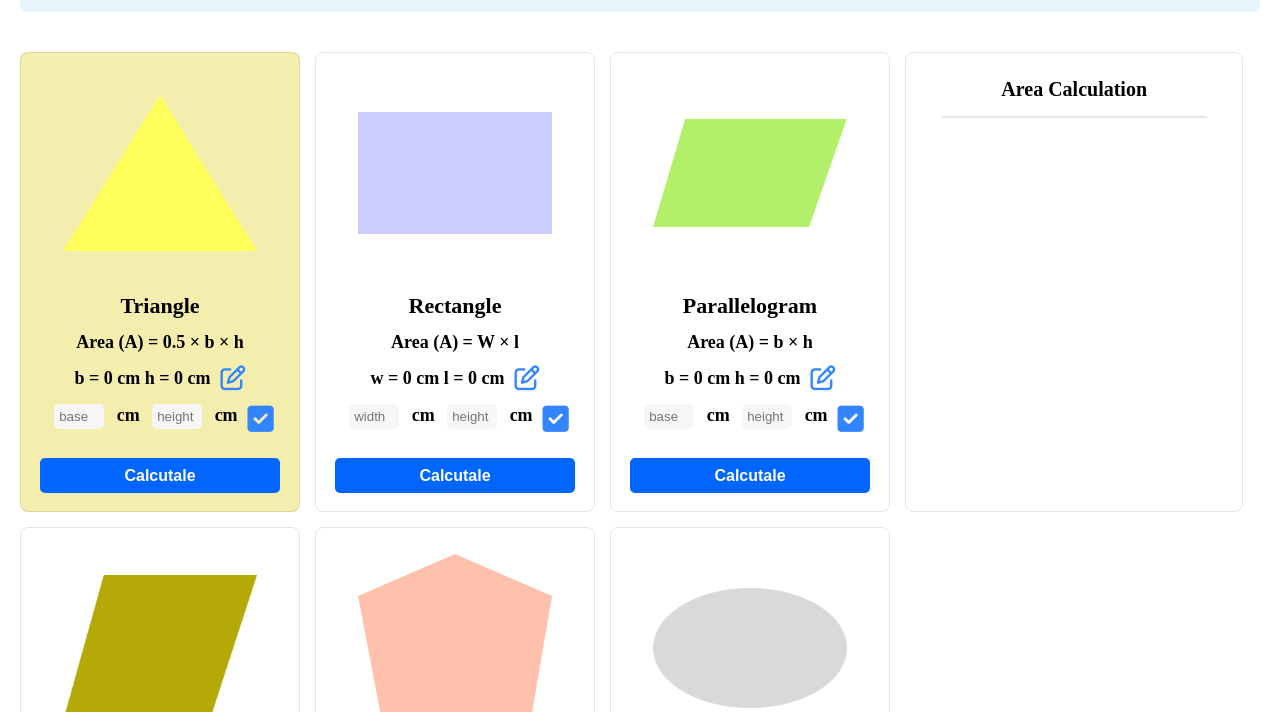
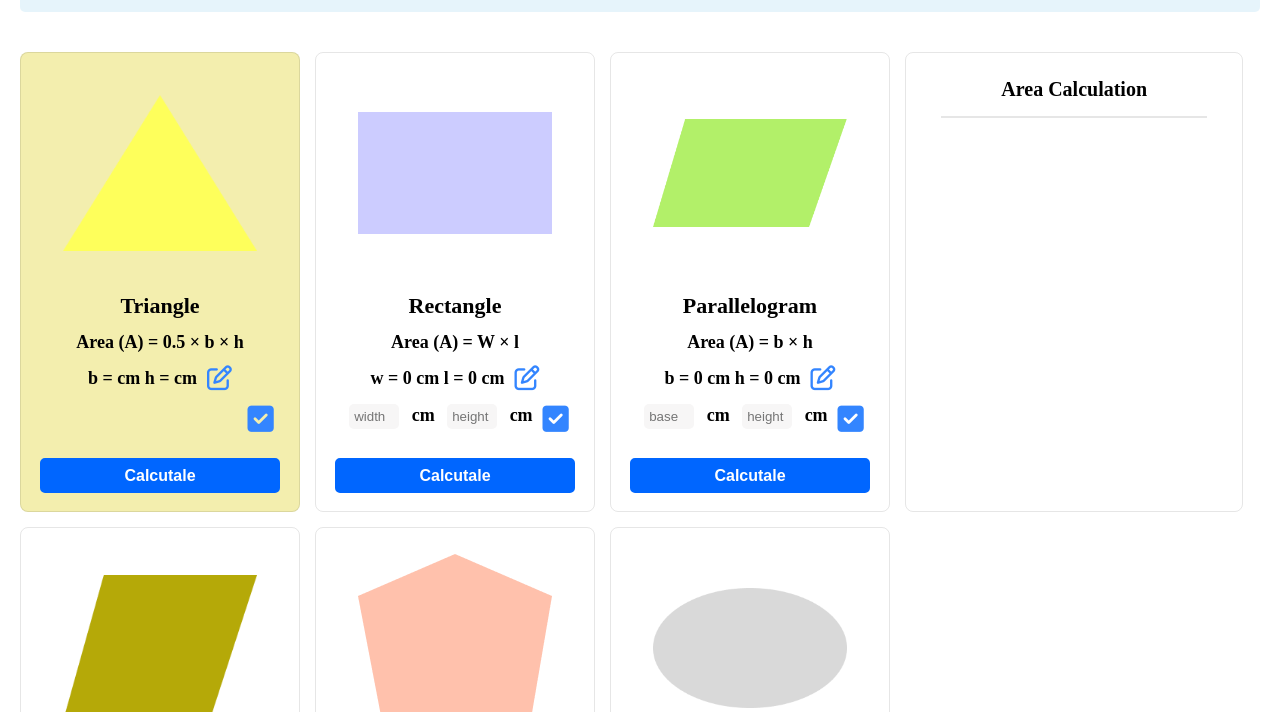
Before and after one commit to younuskhan1/geometry-master, a plain HTML site: page index.html in a window 1280 px wide. Both pictures are taken after a click on the icon 255 px from the left and 507 px from the top of the page. Shown: the part 88-800 px from the top of the page. Drawn offline with Linux system fonts and the light colour scheme.

Commit message:
check tickmark button's work is done

```diff
--- a/geometry.js
+++ b/geometry.js
@@ -79,6 +79,31 @@ for (let btn of buttons) {
     })
 }
 
+const tickCheckMarks = document.getElementsByClassName("fa-square-check");
+for (let tickCheckMark of tickCheckMarks) {
+    tickCheckMark.addEventListener("click", function (event) {
+        const firstInput = event.target.parentNode.parentNode.childNodes[1].childNodes[0].value;
+        const secondInput = event.target.parentNode.parentNode.childNodes[1].childNodes[4].value;
+        // console.log(firstInput);
+        // console.log(secondInput);
+        const firstDimension = event.target.parentNode.parentNode.parentNode.childNodes[7].childNodes[1].childNodes[3];
+        const secondDimension = event.target.parentNode.parentNode.parentNode.childNodes[7].childNodes[1].childNodes[9];
+        // console.log(firstDimension);
+        // console.log(secondDimension);
+        firstDimension.innerText = firstInput;
+        secondDimension.innerText = secondInput;
+        const vanish = event.target.parentNode.parentNode.childNodes[1];
+        vanish.style.visibility = "hidden";
+
+    })
+}
+
+
+
+
+
+
+
 for (let card of cards) {
     card.addEventListener("mouseenter", function (event) {
 
--- a/style.css
+++ b/style.css
@@ -174,6 +174,10 @@
     border-radius: 5px;
     margin-right: 8px;
     margin-left: 8px;
+}
+
+.measure-input {
+    position: relative;
 }
 
 input::-webkit-inner-spin-button {
```
Also changed, not shown: index.html (+2 -2 lines).
